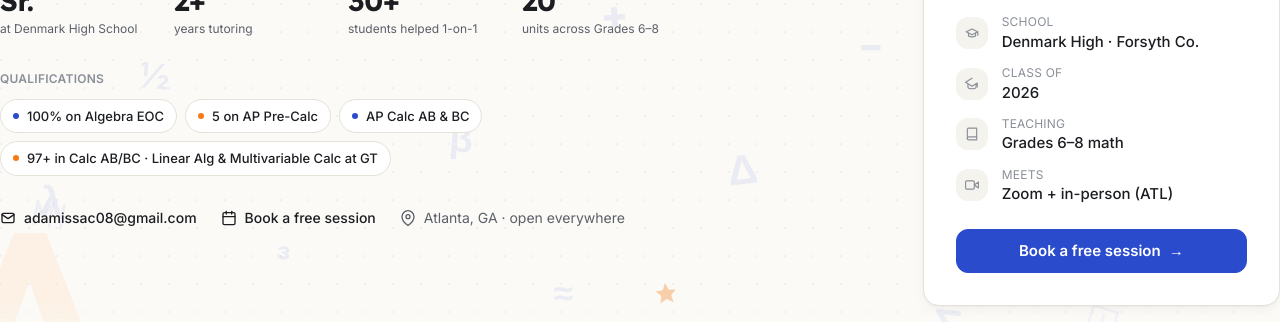
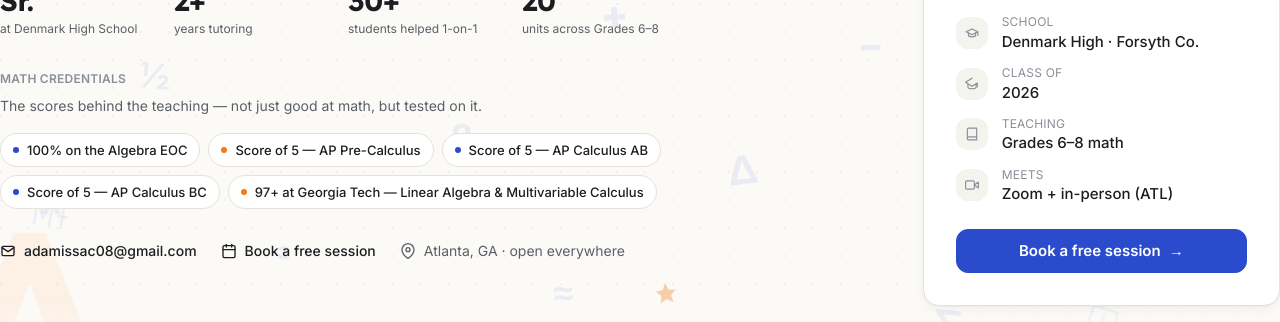
Before and after one commit to adamissac/adamsalphabet, a Next.js app: page /about in a window 1280 px wide. Shown: the part 461-783 px from the top of the page. Built offline with nearby package versions, Linux system fonts and the light colour scheme; no server answers.

Commit message:
Polish About math credentials copy and AP exam scores
Clarify perfect Algebra EOC, score of 5 on AP Pre-Calc plus Calculus AB and BC, and Georgia Tech dual-enrollment results with readable chip labels.

```diff
--- a/src/app/about/page.tsx
+++ b/src/app/about/page.tsx
@@ -50,17 +50,21 @@ export default function AboutPage() {
                 <Stat num="20" label="units across Grades 6–8" />
               </dl>
 
-              {/* Math qualifications — tag style */}
+              {/* Math credentials — tag style */}
               <div className="mt-8">
                 <p className="caption font-semibold tracking-[0.14em] uppercase text-[var(--color-ink-soft)]">
-                  Qualifications
+                  Math credentials
                 </p>
-                <ul className="mt-3 flex flex-wrap gap-2">
-                  <ActivityChip dot="brand">100% on Algebra EOC</ActivityChip>
-                  <ActivityChip dot="accent">5 on AP Pre-Calc</ActivityChip>
-                  <ActivityChip dot="brand">AP Calc AB &amp; BC</ActivityChip>
+                <p className="small text-[var(--color-ink-muted)] mt-2 max-w-xl leading-relaxed">
+                  The scores behind the teaching — not just good at math, but tested on it.
+                </p>
+                <ul className="mt-4 flex flex-wrap gap-2">
+                  <ActivityChip dot="brand">100% on the Algebra EOC</ActivityChip>
+                  <ActivityChip dot="accent">Score of 5 — AP Pre-Calculus</ActivityChip>
+                  <ActivityChip dot="brand">Score of 5 — AP Calculus AB</ActivityChip>
+                  <ActivityChip dot="brand">Score of 5 — AP Calculus BC</ActivityChip>
                   <ActivityChip dot="accent">
-                    97+ in Calc AB/BC · Linear Alg &amp; Multivariable Calc at GT
+                    97+ at Georgia Tech — Linear Algebra &amp; Multivariable Calculus
                   </ActivityChip>
                 </ul>
               </div>
```
